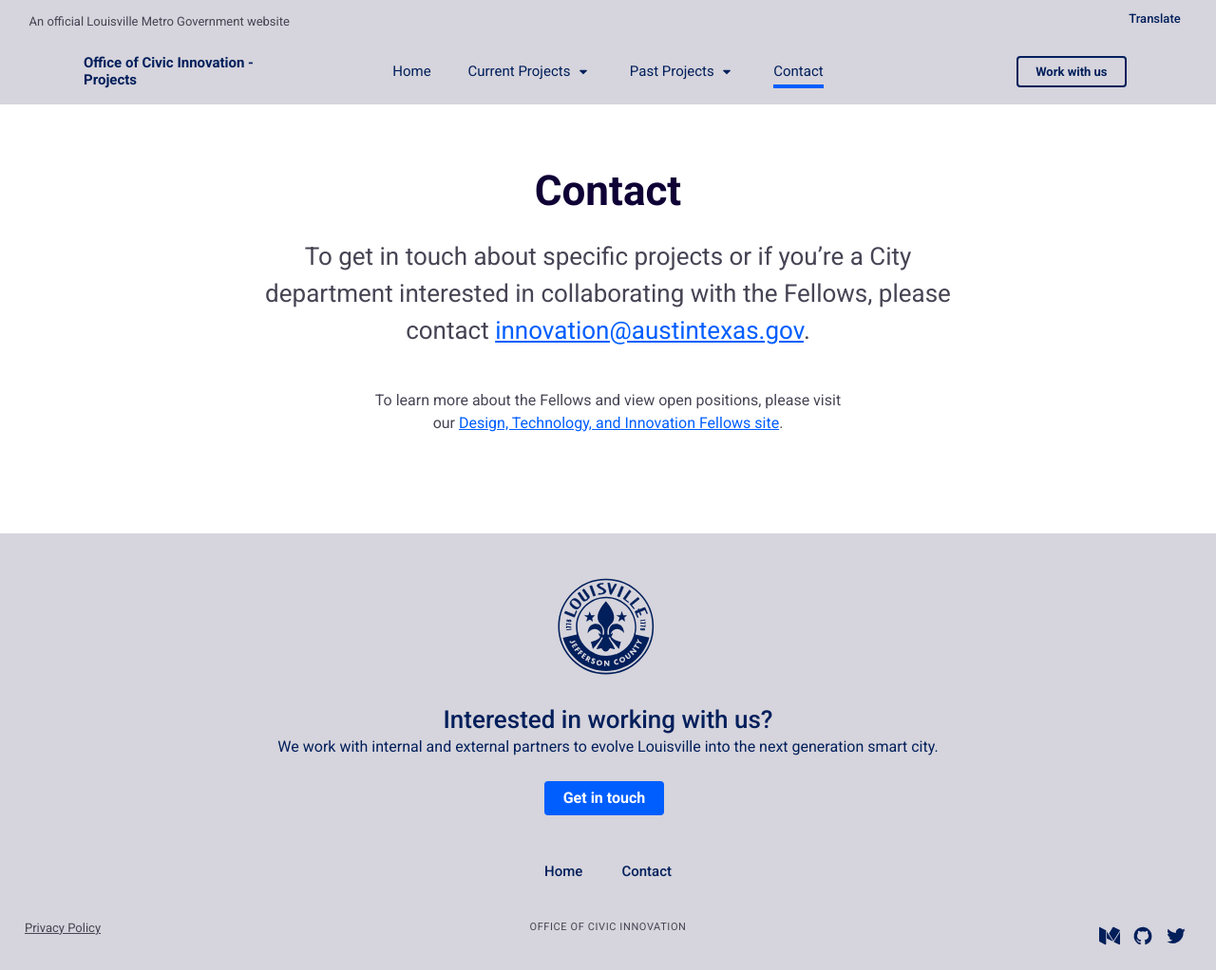
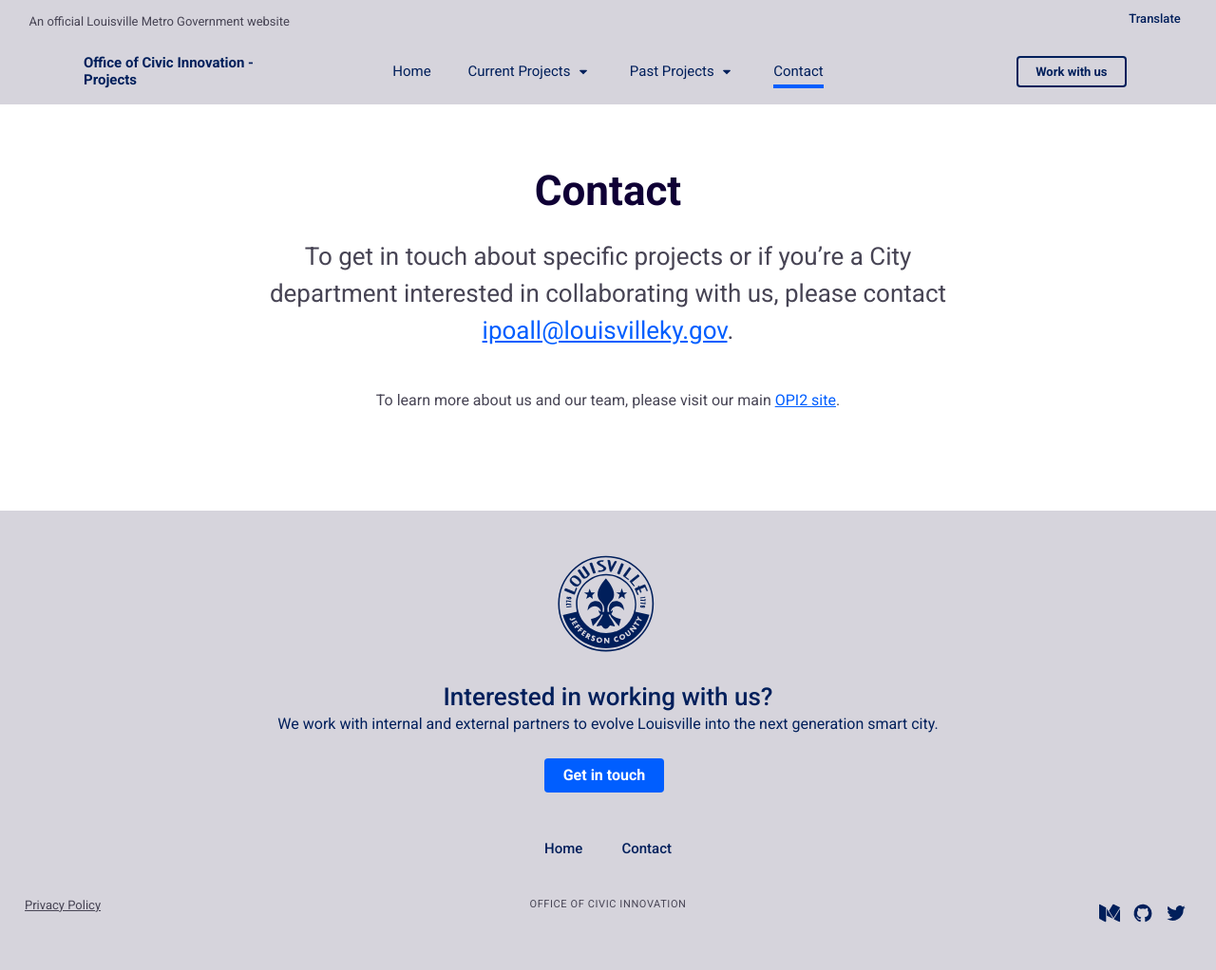
Before and after one commit to louisvillemetro-innovation/OPI2-Projects, a Jekyll site: the page built from contact.md, in a window 1280 px wide and 1022 px high. Shown: the whole window at 95% size. Built offline with Jekyll 4.4.1, drawn with Linux system fonts in a browser that asks for light colours.

Commit message:
updated contact info

```diff
--- a/contact.md
+++ b/contact.md
@@ -2,7 +2,7 @@
 title: Contact
 layout: full-page
 lede_markdown: To get in touch about specific projects or if you’re a City department
-  interested in collaborating with the Fellows, please contact [innovation@austintexas.gov](mailto:innovation@austintexas.gov).
-secondary_lede_markdown: To learn more about the Fellows and view open positions,
-  please visit our [Design, Technology, and Innovation Fellows site](https://cityofaustin.github.io/innovation-fellows/).
+  interested in collaborating with us, please contact [ipoall@louisvilleky.gov](mailto:ipoall@louisvilleky.gov).
+secondary_lede_markdown: To learn more about us and our team,
+  please visit our main [OPI2 site](https://louisvillemetro.github.io/OPI2-Home/).
 ---
```
